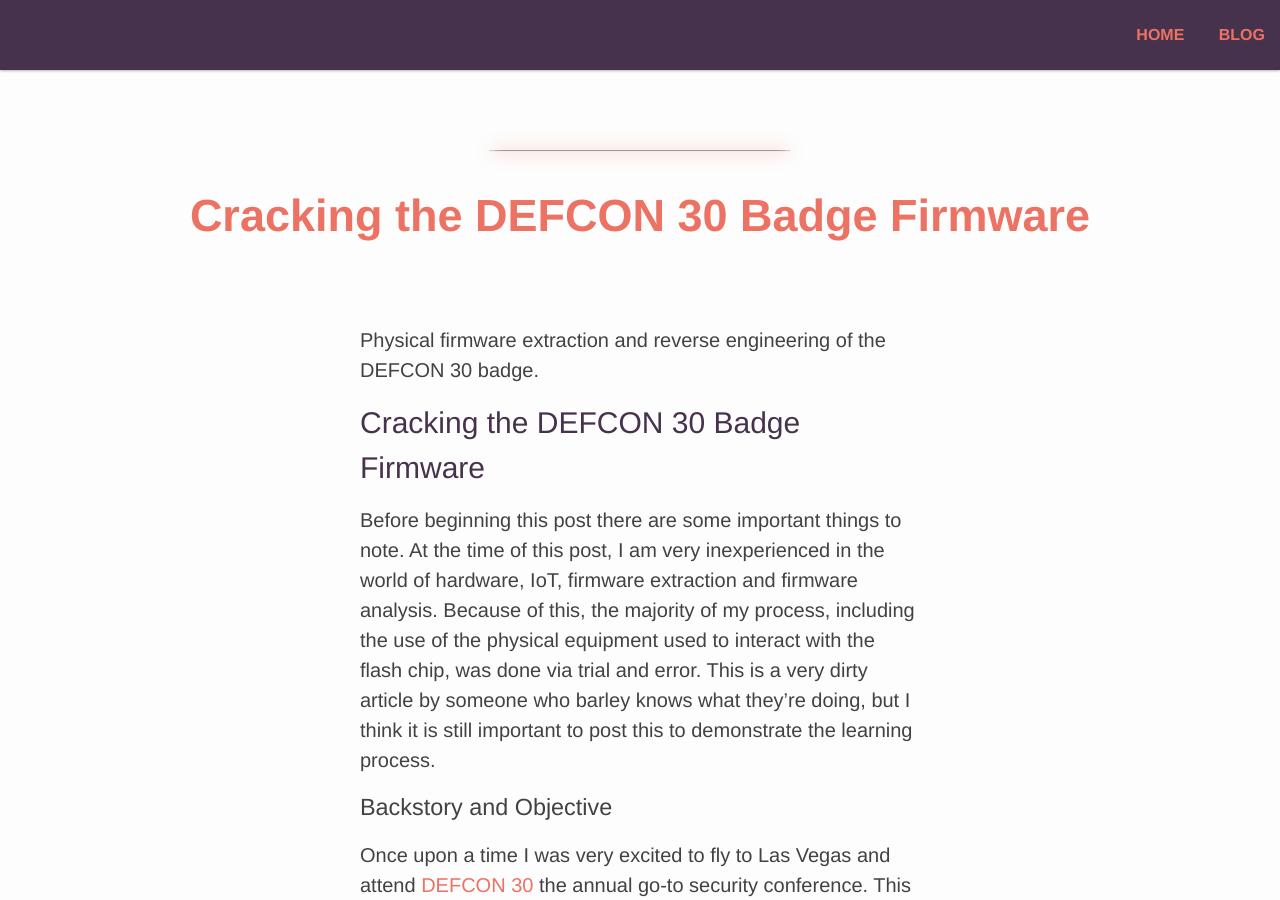
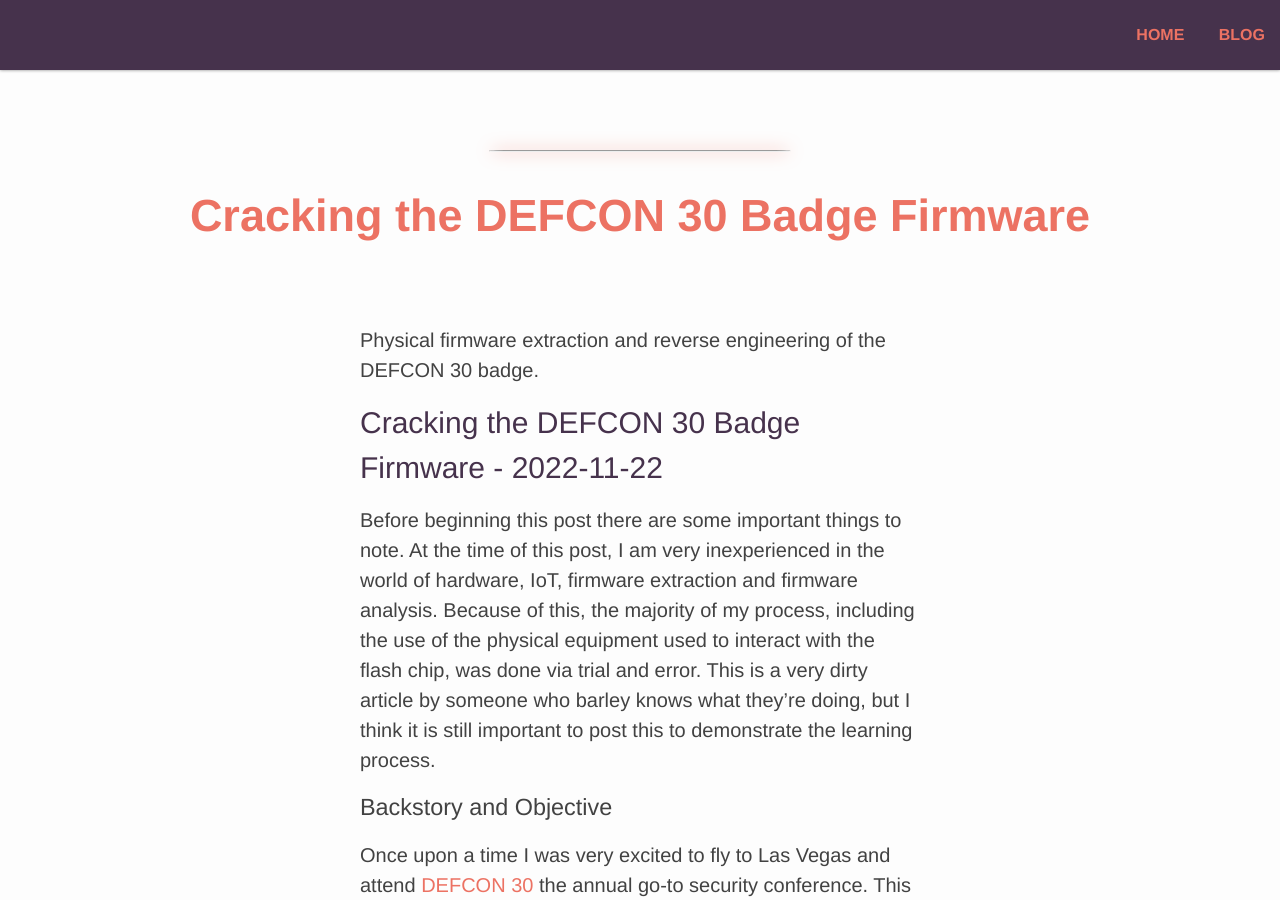
Before and after one commit to elbee-cyber/old.elbee-cyber.github.io, a Jekyll site: the page built from _posts/2022-11-22-Cracking-the-Defcon-30-Badge-Firmware.md, in a window 1280 px wide and 900 px high. Built offline with Jekyll 4.4.1, drawn with Linux system fonts in a browser that asks for light colours.

Commit message:
Update 2022-11-22-Cracking-the-Defcon-30-Badge-Firmware.md

```diff
--- a/_posts/2022-11-22-Cracking-the-Defcon-30-Badge-Firmware.md
+++ b/_posts/2022-11-22-Cracking-the-Defcon-30-Badge-Firmware.md
@@ -5,7 +5,7 @@ title: Cracking the DEFCON 30 Badge Firmware
 
 Physical firmware extraction and reverse engineering of the DEFCON 30 badge.
 
-## Cracking the DEFCON 30 Badge Firmware
+## Cracking the DEFCON 30 Badge Firmware - 2022-11-22
 
 Before beginning this post there are some important things to note. At the time of this post, I am very inexperienced in the world of hardware, IoT, firmware extraction and firmware analysis. Because of this, the majority of my process, including the use of the physical equipment used to interact with the flash chip, was done via trial and error. This is a very dirty article by someone who barley knows what they're doing, but I think it is still important to post this to demonstrate the learning process.
 
```
